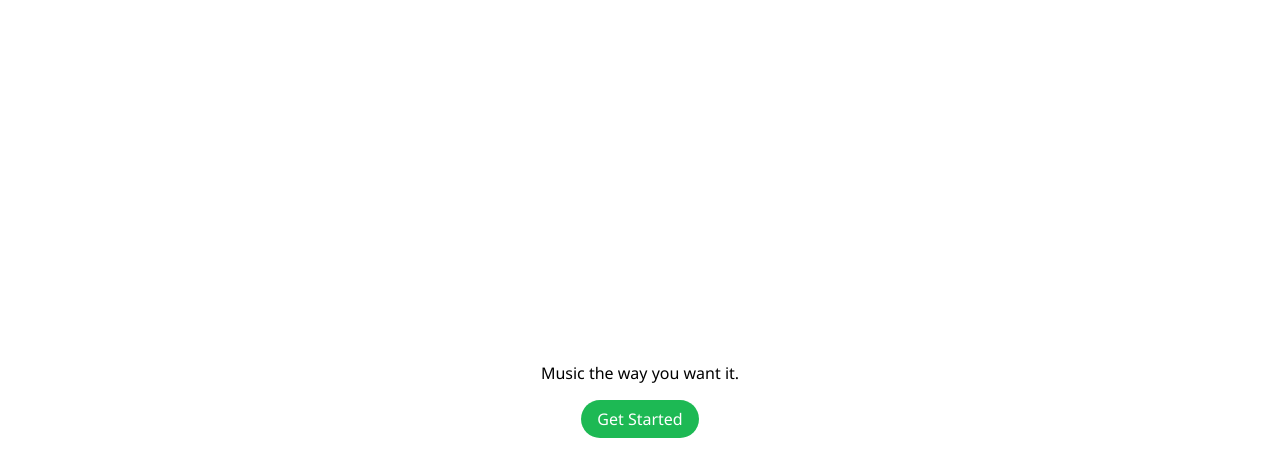
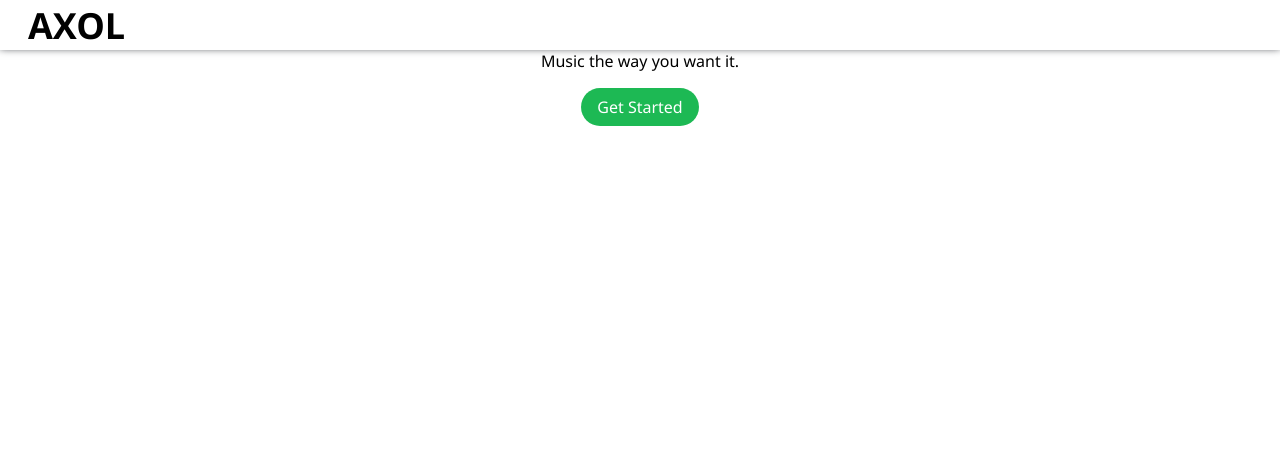
Before and after one commit to mccormickgriffin/axol-web, an Angular app: page /login in a window 1280 px wide. Shown: the top 476 px of the page. Built offline with nearby package versions, Linux system fonts and the light colour scheme.

Commit message:
added top nav

```diff
--- a/src/app/app.component.html
+++ b/src/app/app.component.html
@@ -1 +1,4 @@
-<router-outlet></router-outlet>
+<app-top-nav></app-top-nav>
+<div class="app-content">
+    <router-outlet></router-outlet>
+</div>
--- a/src/app/app.component.scss
+++ b/src/app/app.component.scss
@@ -0,0 +1,8 @@
+@import 'src/app/styles/colors.scss';
+@import 'src/app/styles/fonts.scss';
+@import 'src/app/styles/spacing.scss';
+
+.app-content {
+  padding-top: $header-height;
+  min-height: $page-height;
+}
--- a/src/app/app.module.ts
+++ b/src/app/app.module.ts
@@ -8,13 +8,15 @@ import { CallbackComponent } from './components/callback/callback.component';
 import { DashboardComponent } from './components/dashboard/dashboard.component';
 import { HttpClientModule } from '@angular/common/http';
 import { AuthService } from './services/auth/auth.service';
+import { TopNavComponent } from './components/top-nav/top-nav.component';
 
 @NgModule({
   declarations: [
     AppComponent,
     LoginComponent,
     CallbackComponent,
-    DashboardComponent
+    DashboardComponent,
+    TopNavComponent
   ],
   imports: [
     BrowserModule,
--- /dev/null
+++ b/src/app/components/top-nav/top-nav.component.html
@@ -0,0 +1,3 @@
+<div class="top-nav-container">
+  <span>AXOL</span>
+</div>
--- /dev/null
+++ b/src/app/components/top-nav/top-nav.component.scss
@@ -0,0 +1,20 @@
+@import 'src/app/styles/colors.scss';
+@import 'src/app/styles/fonts.scss';
+@import 'src/app/styles/spacing.scss';
+
+.top-nav-container {
+  position: fixed;
+  top: 0;
+  left: 0;
+  right: 0;
+  height: $header-height;
+  background: $white;
+  display: flex;
+  align-items: center;
+  justify-content: space-between;
+  font-weight: bold;
+  padding-left: $padding-large;
+  padding-right: $padding-large;
+  font-size: $header-font-size;
+  box-shadow: 0px -2px 8px $dark-gray;
+}
--- a/src/app/styles/colors.scss
+++ b/src/app/styles/colors.scss
@@ -1,8 +1,4 @@
 $green: #1db954;
 $dark-gray: #2a2d34;
-$blue: #8ea4d2;
-$teal: #114B5F;
 $light-blue: #dcedff;
 $white: #ffffff;
-
-$header-background: rgba($blue, 0.75);
--- a/src/app/styles/spacing.scss
+++ b/src/app/styles/spacing.scss
@@ -2,3 +2,6 @@ $padding-huge: 56px;
 $padding-large: 28px;
 $padding-medium: 16px;
 $padding-small: 8px;
+
+$header-height: 50px;
+$page-height: calc(100vh - #{$header-height});
```
Also changed, not shown: src/app/components/top-nav/top-nav.component.ts (added, +10 -0 lines), 1 other file (tests, documents, lock files or other folders).
